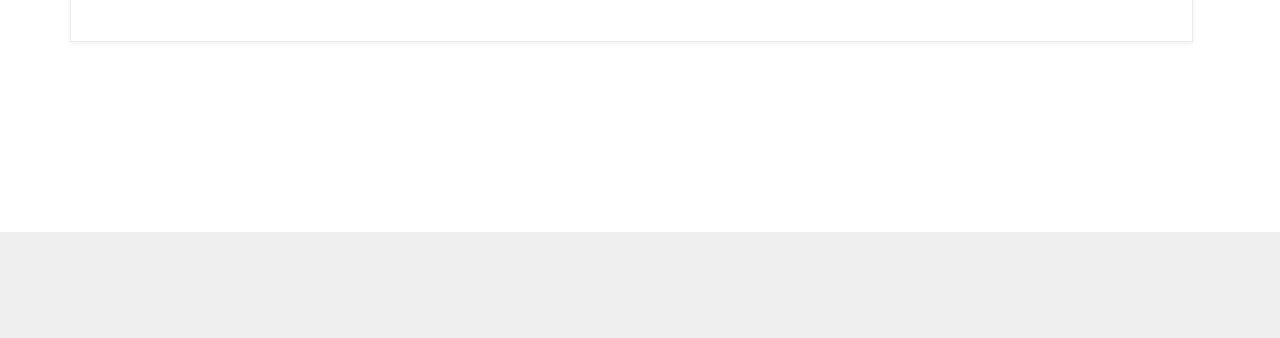
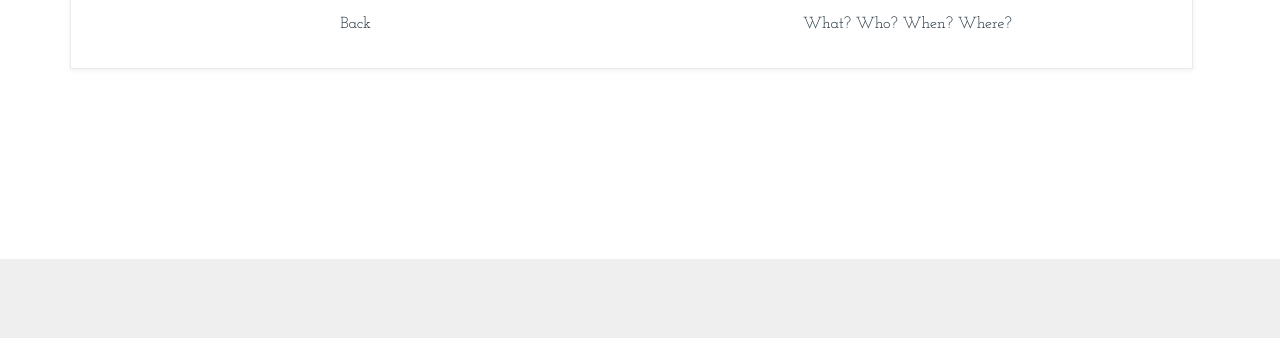
Before and after one commit to amsref/AliZay, a plain HTML site: page word.html in a window 1280 px wide. Shown: the part 1539-1877 px from the top of the page. Drawn offline with Linux system fonts and the light colour scheme; files whose address does not match are found by name.

Commit message:
Poem Page Update

```diff
--- a/css/style.css
+++ b/css/style.css
@@ -1407,4 +1407,14 @@ h1, h2, h3, h4, h5, h6, figure {
   stroke: currentColor;
   fill: currentColor;
 }
+
+.leftDiv {
+    width:48%;
+    float: left;
+}
+
+.rightDiv {
+    width:48%;
+    float: right;
+}
 /*# sourceMappingURL=style.css.map */
--- a/word.html
+++ b/word.html
@@ -1,3 +1,4 @@
+
 <!DOCTYPE HTML>
 <!DOCTYPE HTML>
 <html>
@@ -137,6 +138,8 @@
 
 
 								<p>Ali Zay</p>
+                                    <div class ="leftDiv"><a href="speaks.html">Back</a></div>
+        <div class ="rightDiv"><a href="wwww.html">What? Who? When? Where?</a></div>
 								</div>
 							</div>
 						</div>
```
Also changed, not shown: TwentyFive.html (+5 -0 lines), culture.html (+2 -0 lines), live.html (+2 -0 lines), somalia.html (+3 -0 lines), speaks.html (+1 -0 lines), speaks_Narbeth.html (+3 -0 lines), system.html (+3 -0 lines), videos.html (+3 -3 lines), wwww.html (+3 -0 lines), youth.html (+3 -0 lines), images/ali_zay.jpeg (added).
